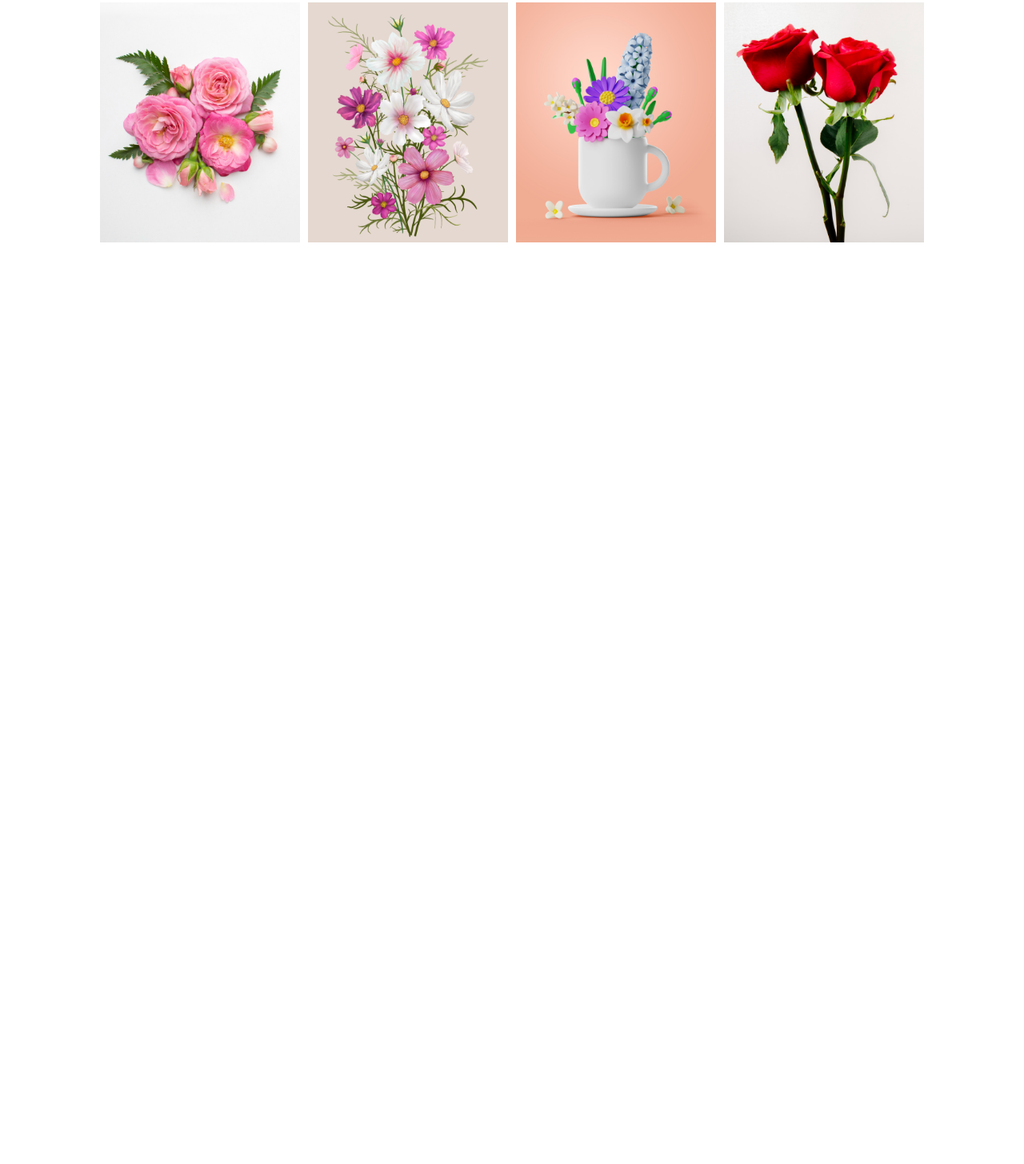
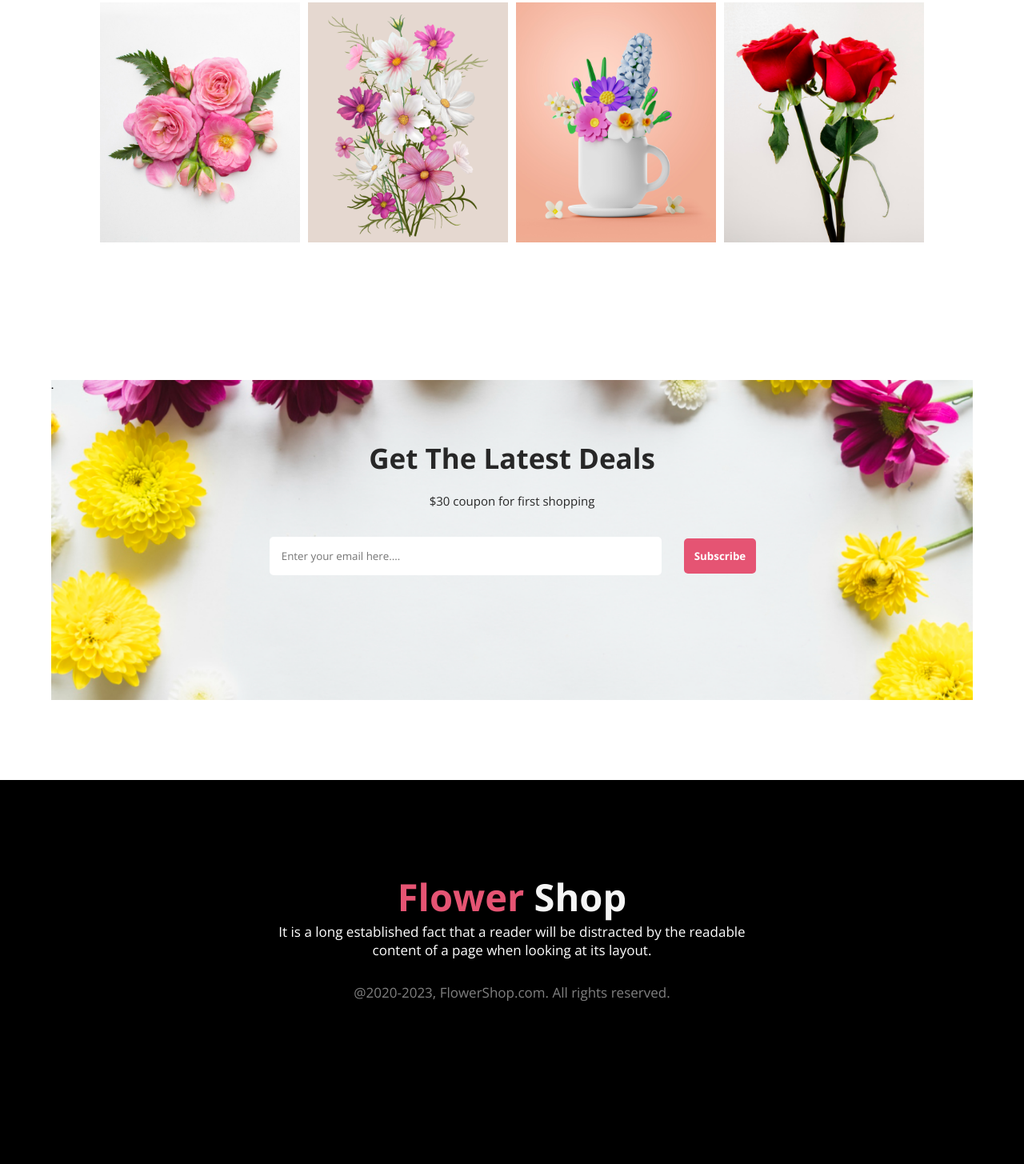
Before and after one commit to naymhossen/flower-asignment, a plain HTML site: page index.html in a window 1280 px wide. Shown: the part 2988-4443 px from the top of the page at 80% size. Before the commit the page ends 3463 px from the top, so only its background shows below. Drawn offline with nearby package versions, Linux system fonts and the light colour scheme.

Commit message:
added the fotter section and create coppyright-contanier on footer section

```diff
--- a/index.html
+++ b/index.html
@@ -110,8 +110,34 @@
 
     </div>
 
+    <div class="box-container">
+        <h6>.</h6>
+            <h1 class="box-title">Get The Latest Deals</h1>
+        <p class="box-discribe">$30 coupon for first shopping</p>
+        <div class="input-box">
+            <input class="mail-box" type="email" name="Email" placeholder="Enter your email here...." id="">
+        <button class="btn-input">Subscribe</button>
+        </div>
+    </div>
+
 </main>
 <footer>
+
+    <!-- FlowerShop -->
+
+
+    <div class="coppyright-container">
+        <h6>Bangladesh</h6>
+        <h1 class="coppy-title">
+            Flower <span style="color: whitesmoke;">Shop</span>
+        </h1>
+        <h6 class="coppy-discribe">
+            It is a long established fact that a reader will be distracted by the readable <br>content of a page when looking at its layout.
+        </h6>
+        <h5 class="coppyright">
+            @2020-2023, FlowerShop.com. All rights reserved. </h5>
+    </div>
+
 
 </footer>
 <body>
--- a/style.css
+++ b/style.css
@@ -172,3 +172,92 @@ text-decoration-line: underline;
     width: 250px;
     height: 300px;
 }
+
+/* Info collect box */
+
+.box-container{
+    background-image: url('./Flower Asset/Rectangle 9.png');
+    background-repeat: no-repeat;
+    background-size: cover;
+    background-position: center;
+    width: 90%;
+    height: 50vh;
+    margin: auto;
+    margin-bottom: 100px;
+}
+.box-title{
+    color: #272727;
+    text-align: center;
+    font-size: 35px;
+    font-weight: 800;
+    margin-top: 60px;
+}
+.box-discribe{
+    color: gray;
+    color: #272727;
+    text-align: center;
+    font-size: 15px;
+    font-weight: 400;
+    margin-top: 20px;
+
+}
+.input-box{
+    display: flex;
+    align-items: center;
+    justify-content: center;
+   margin-top: 20px;
+   width: auto;
+
+
+}
+.mail-box{
+    background-color: white;
+    padding: 15px;
+    margin: 15px;
+    padding-right: 300px;
+    border: none;
+    border-radius: 5px;
+
+}
+.btn-input{
+color:white ;
+background-color: #e55473;
+border: none;
+border-radius: 5px;
+padding: 13px;
+margin: 13px;
+font-weight: bold;
+font-size: 18;
+}
+/* .input-text{
+    margin-top: ;
+} */
+
+/* FlowerShop */
+
+.coppyright-container{
+    width: 100%;
+    height: 60vh;
+    background-color: black;
+}
+.coppy-title{
+    color: #e55473;
+    font-size: 47px;
+    font-weight: 800;
+    text-align: center;
+    margin-top: 100px;
+}
+.coppy-discribe{
+    color: white;
+    text-align: center;
+    font-size: 17px;
+    font-weight: 400;
+    margin-bottom: 30px;
+}
+.coppyright{
+    color: gray;
+    font-size: 17px;
+    font-weight: 400;
+    text-align: center;
+    margin-top: 0px;
+}
```
